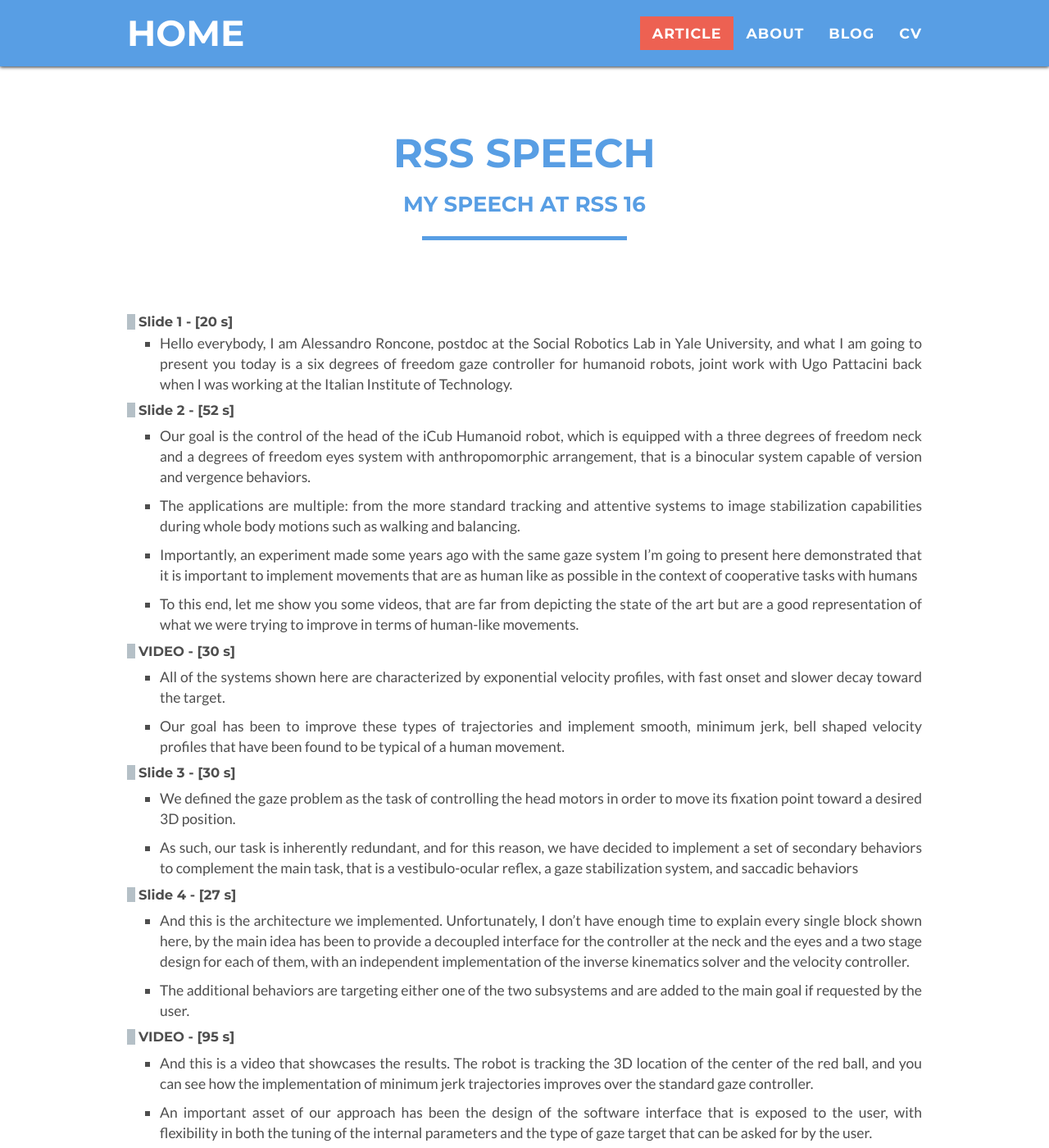
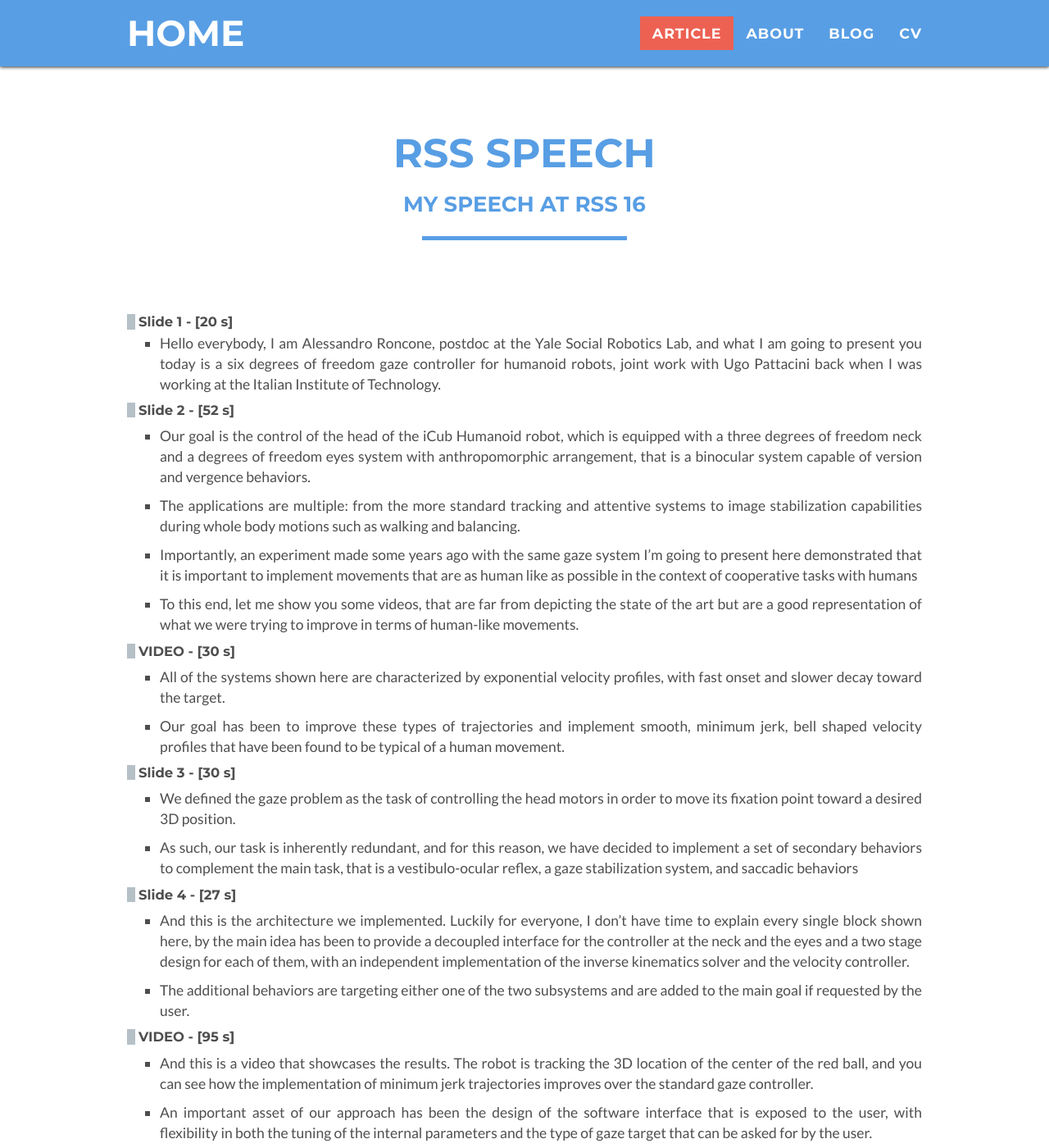
Before and after one commit to alecive/alecive.github.io, a Jekyll site: the page built from _posts/2016-06-11-RSS16.md, in a window 1280 px wide and 1400 px high. Shown: the whole window at 82% size. Built offline with Jekyll 4.4.1, drawn with Linux system fonts in a browser that asks for light colours; some web fonts are replaced.

Commit message:
Updated the speech

```diff
--- a/_posts/2016-06-11-RSS16.md
+++ b/_posts/2016-06-11-RSS16.md
@@ -9,7 +9,7 @@ article: yes
 
 #### Slide 1 - [20 s]
 
- * Hello everybody, I am Alessandro Roncone, postdoc at the Social Robotics Lab in Yale University, and what I am going to present you today is a six degrees of freedom gaze controller for humanoid robots, joint work with Ugo Pattacini back when I was working at the Italian Institute of Technology.
+ * Hello everybody, I am Alessandro Roncone, postdoc at the Yale Social Robotics Lab, and what I am going to present you today is a six degrees of freedom gaze controller for humanoid robots, joint work with Ugo Pattacini back when I was working at the Italian Institute of Technology.
 
 #### Slide 2 - [52 s]
 
@@ -35,7 +35,7 @@ article: yes
 
 #### Slide 4 - [27 s]
 
- * And this is the architecture we implemented. Unfortunately, I don't have enough time to explain every single block shown here, by the main idea has been to provide a decoupled interface for the controller at the neck and the eyes and a two stage design for each of them, with an independent implementation of the inverse kinematics solver and the velocity controller.
+ * And this is the architecture we implemented. Luckily for everyone, I don't have time to explain every single block shown here, by the main idea has been to provide a decoupled interface for the controller at the neck and the eyes and a two stage design for each of them, with an independent implementation of the inverse kinematics solver and the velocity controller.
 
  * The additional behaviors are targeting either one of the two subsystems and are added to the main goal if requested by the user.
 
```
